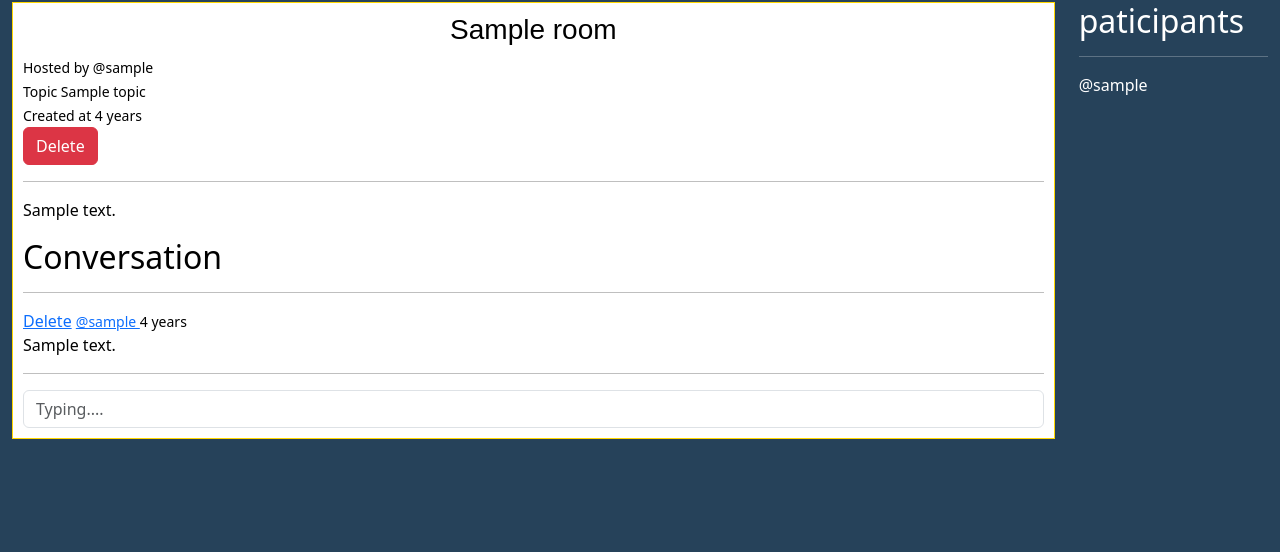
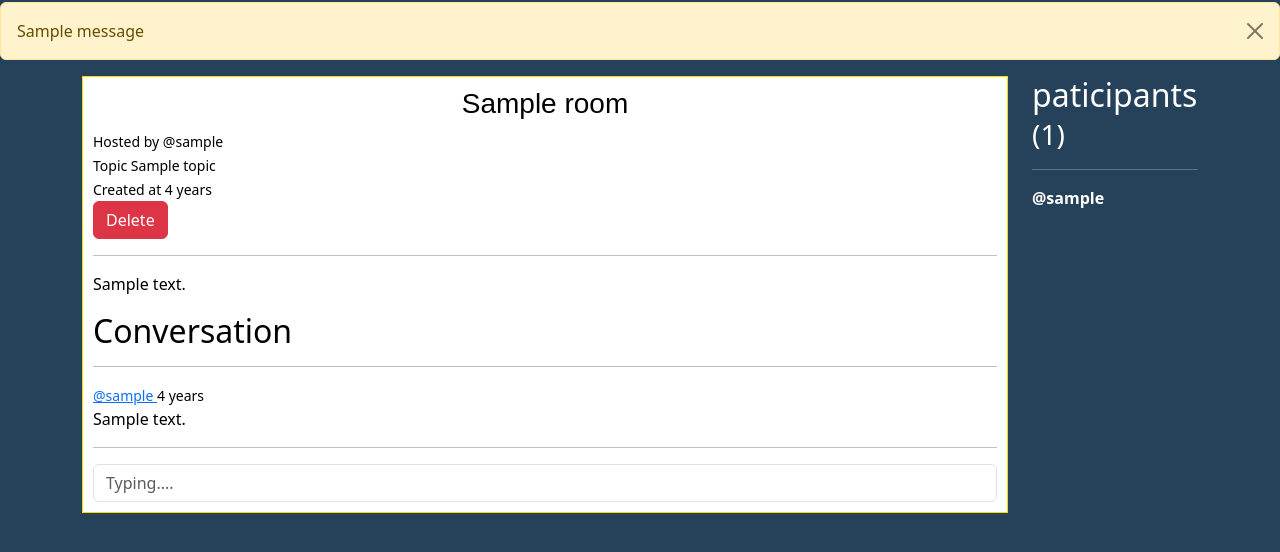
Before and after one commit to jiggyboy1/chat_app, a Django app: page /room/1/ in a window 1280 px wide. Shown: the part 70-622 px from the top of the page. Run offline with Django 5.2, Linux system fonts and the light colour scheme; tables that the repository leaves empty hold one stand-in row (values such as "Sample post"); one stand-in notice (Sample message) is shown.

Commit message:
initial commit

```diff
--- a/main/models.py
+++ b/main/models.py
@@ -13,7 +13,7 @@ class Room(models.Model):
     name = models.CharField(max_length=100,)
     host = models.ForeignKey(User,on_delete=models.CASCADE)
     topic = models.ForeignKey(Topic,on_delete=models.CASCADE)
-    participant= models.ManyToManyField(User,related_name='paticipants',blank=True                                                                                                                                                                                                                                                                                                                                                                                                                                                                                                                                          )
+    participant= models.ManyToManyField(User,related_name='paticipants',blank=True)
     description = models.TextField(max_length=600,null=True,blank=True)
     created = models.DateTimeField(auto_now_add=True)
     update = models.DateTimeField(auto_now=True)
--- a/main/views.py
+++ b/main/views.py
@@ -3,7 +3,7 @@ from .models  import Room,Topic,Message
 from .forms import CreateRoom,Registeruser
 from django.contrib.auth import authenticate,login,logout
 from django.contrib.auth.decorators import login_required
-
+from django.contrib import messages
 
 # Create your views here.
 
@@ -17,6 +17,7 @@ def room(request,pk):
     rooms = Room.objects.get(id=pk)
     message = rooms.message_set.all().order_by('-created')
     paticipants = rooms.participant.all()
+    rooom = rooms.participant.count()
     if request.method == 'POST':
         message1 = Message.objects.create(
             host = request.user,
@@ -25,7 +26,7 @@ def room(request,pk):
         )
         rooms.participant.add(request.user)
         return redirect('room',pk=rooms.id)
-    context = {'rooms': rooms, 'message':message,'paticipants':paticipants}
+    context = {'rooms': rooms, 'message':message,'paticipants':paticipants,'rooom':rooom}
     return render(request,'room_page.html',context)
 
 @login_required(login_url='login')
@@ -46,6 +47,7 @@ def delete_room(request,pk):
     room_delete = Room.objects.get(id=pk)
     if request.method == 'POST':
         room_delete.delete()
+        messages.success(request,'Deleted Succesfully')
         return redirect('home')
     return render(request,'delete_room.html',{'obj':room_delete})
 
@@ -98,6 +100,7 @@ def delete_message(request,pk):
     message = Message.objects.get(id=pk)
     if request.method == 'POST':
         message.delete()
+        messages.success(request,'Deleted Succesfully')
         return redirect('home')
     return render(request,'delete_room.html',{'obj':message})
 
@@ -105,4 +108,5 @@ def delete_message(request,pk):
 
 def logout_user(request):
     logout(request)
+    messages.success(request,'You Succesfully Logout')
     return redirect('home')
--- a/templates/partial/nav.html
+++ b/templates/partial/nav.html
@@ -29,3 +29,9 @@
           </ul>
     </nav>
 </div>
+{% for message in messages %}
+<div class="alert alert-warning alert-dismissible fade show" role="alert">
+  {{message}}
+  <button type="button" class="btn-close" data-bs-dismiss="alert" aria-label="Close"></button>
+</div>
+{% endfor %}
--- a/templates/room_page.html
+++ b/templates/room_page.html
@@ -2,9 +2,9 @@
 {% load static %}
 {% block content %}
 
-<div class="container-fluid">
+<div class="container">
     <div class="row">
-        <div class="col">
+        <div class="col-10">
             <div class="page-layout">
                 <div class="rooms">
                     <h3> {{rooms.name}} </h3>
@@ -21,7 +21,9 @@
                     {% for message in message %}
 
                     <div class="review ">
-                        <a href="{% url 'delete_message' message.id %}">Delete</a>
+                        {% if request.user == message.host %}
+                        <a href="{% url 'delete_message' message.id %}" class="btn btn-danger" >Delete</a>
+                        {% endif %}
                         <small><a href="#">@{{message.host}} </a>{{message.created|timesince}}</small>
 
 
@@ -41,14 +43,16 @@
             </div>
         </div>
 
+
+
         <div class="col-2">
             <div class="paticipant">
-                <h2>paticipants</h2>
+                <h2>paticipants <small>({{rooom}})</small></h2>
                 <hr>
                 {% for user in paticipants %}
 
                 <div>
-                    <p>@{{user.username}}</p>
+                    <strong>@{{user.username}}</strong>
                 </div>
                 {% endfor %}
             </div>
```
